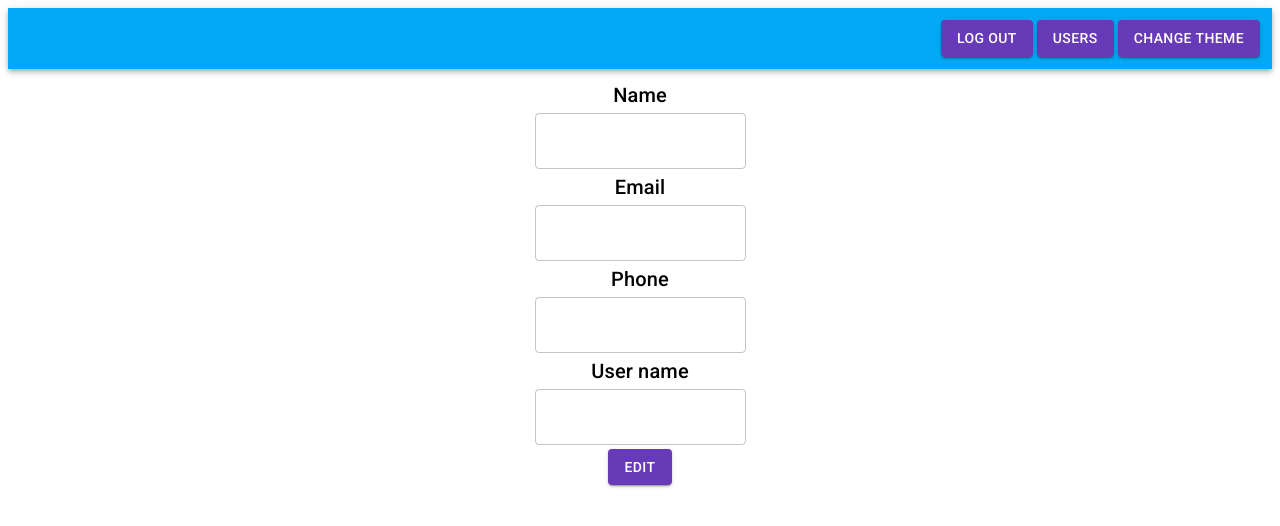
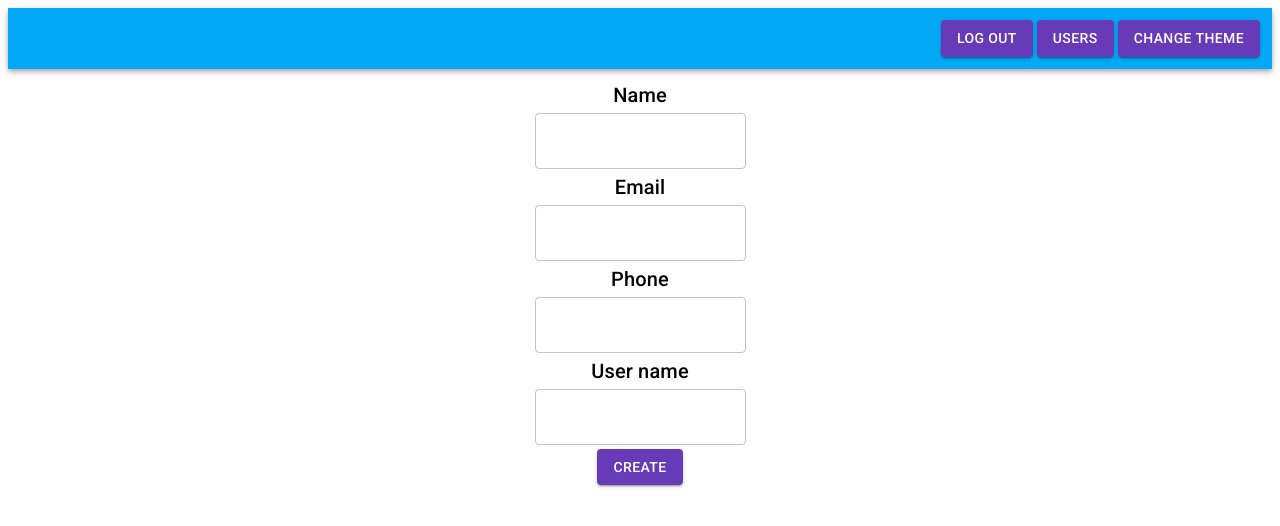
Before and after one commit to VeljkoSimonovic/UserChallenge, a React (Create React App) app: page /createUser in a window 1280 px wide. Shown: the top 526 px of the page. Built offline with nearby package versions, Linux system fonts and the light colour scheme; no server answers; sample sign-in values are in the browser's storage.

Commit message:
fixed edit or create show logic

```diff
--- a/src/App.js
+++ b/src/App.js
@@ -17,7 +17,6 @@ import {
 export const PropContext = React.createContext();
 function App() {
   const [loggedIn, setLoggedIn] = useState(localStorage.getItem("logged"));
-  const [editOrCreate, setEditOrCreate] = useState(true);
   const [data, setData] = useState([
     {
       id: "",
@@ -64,8 +63,6 @@ function App() {
           setLoggedIn,
           data,
           handleThemeChange,
-          editOrCreate,
-          setEditOrCreate,
         }}
       >
         <ThemeProvider theme={darkTheme}>
--- a/src/Components/CreateEditUser/EditOrCreateUser.jsx
+++ b/src/Components/CreateEditUser/EditOrCreateUser.jsx
@@ -36,9 +36,9 @@ function EditOrCreateUser(props) {
   const [userName, setUserName] = useState("");
 
   const [redirect, setRedirect] = useState(false);
-  const { data, editOrCreate } = useContext(PropContext);
+  const { data } = useContext(PropContext);
   const user = data.find((e) => props.match.params.id == e.id);
-
+  console.log(props.match.params.id);
   const editUser = () => {
     if (emailIsValid(email) && phoneIsValid(phone) && name && userName) {
       fetch(`https://jsonplaceholder.typicode.com/users/${user.id}`, {
@@ -137,7 +137,7 @@ function EditOrCreateUser(props) {
         />
       </Box>
 
-      {editOrCreate ? (
+      {props.match.params.id ? (
         <Button
           style={{ margin: "2px" }}
           variant="contained"
--- a/src/Components/UsersDisplay/User.jsx
+++ b/src/Components/UsersDisplay/User.jsx
@@ -6,7 +6,7 @@ import { Button, Typography, Box } from "@material-ui/core";
 
 function User(props) {
   const [deleted, setDeleted] = useState(false);
-  const { data, setEditOrCreate } = useContext(PropContext);
+  const { data } = useContext(PropContext);
   const user = data.find((e) => props.match.params.id == e.id);
 
   const deleteUser = () => {
@@ -37,7 +37,6 @@ function User(props) {
               style={{ margin: "2px" }}
               variant="contained"
               color="secondary"
-              onClick={() => setEditOrCreate(false)}
             >
               Create
             </Button>
@@ -50,7 +49,6 @@ function User(props) {
               style={{ margin: "2px" }}
               variant="contained"
               color="secondary"
-              onClick={() => setEditOrCreate(true)}
             >
               Edit
             </Button>
```
